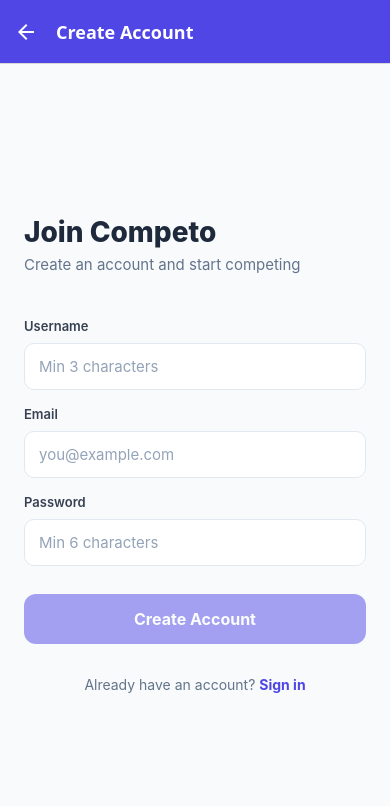
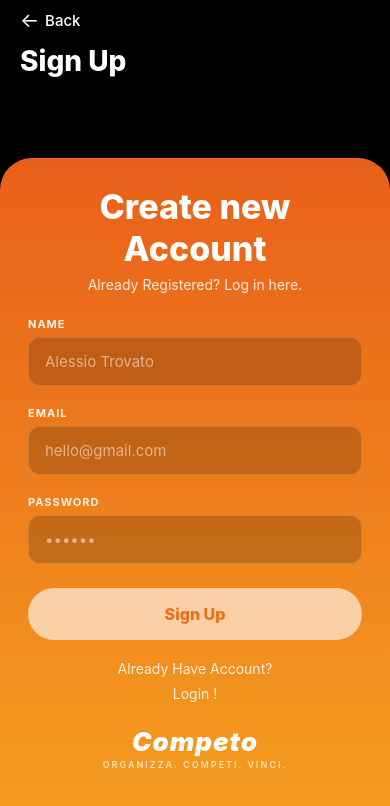
Before and after one commit to albuz98/competo, a React Native app in the folder apps/mobile/: screen /Register in a window 390 px wide. Shown: the top 806 px of the page. Built offline with nearby package versions, Linux system fonts and the light colour scheme.

Commit message:
update login and sign up style

```diff
--- a/apps/mobile/package.json
+++ b/apps/mobile/package.json
@@ -14,11 +14,14 @@
     "@react-navigation/native-stack": "^7.14.5",
     "expo": "~54.0.0",
     "expo-constants": "~18.0.13",
+    "expo-linear-gradient": "~15.0.8",
     "expo-status-bar": "~3.0.9",
     "react": "19.1.0",
+    "react-dom": "19.1.0",
     "react-native": "0.81.5",
     "react-native-safe-area-context": "~5.6.0",
-    "react-native-screens": "~4.16.0"
+    "react-native-screens": "~4.16.0",
+    "react-native-web": "^0.21.0"
   },
   "devDependencies": {
     "@types/react": "~19.1.10",
--- a/apps/mobile/src/screens/LoginScreen.tsx
+++ b/apps/mobile/src/screens/LoginScreen.tsx
@@ -1,4 +1,4 @@
-import React, { useState } from 'react';
+import React, { useState, useLayoutEffect } from "react";
 import {
   View,
   Text,
@@ -9,28 +9,35 @@
   KeyboardAvoidingView,
   Platform,
   ScrollView,
-} from 'react-native';
-import type { NativeStackScreenProps } from '@react-navigation/native-stack';
-import type { RootStackParamList } from '../types';
-import { useAuth } from '../context/AuthContext';
+  StatusBar,
+} from "react-native";
+import { SafeAreaView } from "react-native-safe-area-context";
+import { LinearGradient } from "expo-linear-gradient";
+import type { NativeStackScreenProps } from "@react-navigation/native-stack";
+import type { RootStackParamList } from "../types";
+import { useAuth } from "../context/AuthContext";
 
-type Props = NativeStackScreenProps<RootStackParamList, 'Login'>;
+type Props = NativeStackScreenProps<RootStackParamList, "Login">;
 
 export default function LoginScreen({ navigation, route }: Props) {
   const { redirect, tournamentId } = route.params ?? {};
   const { login, loading, error, clearError } = useAuth();
-  const [email, setEmail] = useState('');
-  const [password, setPassword] = useState('');
+  const [email, setEmail] = useState("");
+  const [password, setPassword] = useState("");
 
-  const isValid = email.includes('@') && password.length >= 1;
+  useLayoutEffect(() => {
+    navigation.setOptions({ headerShown: false });
+  }, [navigation]);
+
+  const isValid = email.includes("@") && password.length >= 1;
 
   const handleLogin = async () => {
     if (!isValid) return;
     clearError();
     try {
       await login({ email, password });
-      if (redirect === 'tournament' && tournamentId) {
-        navigation.replace('TournamentDetail', { tournamentId });
+      if (redirect === "tournament" && tournamentId) {
+        navigation.replace("TournamentDetail", { tournamentId });
       } else {
         navigation.goBack();
       }
@@ -40,15 +47,40 @@
   };
 
   return (
+    <View style={styles.root}>
+      <StatusBar barStyle="light-content" backgroundColor="#000" />
+      <SafeAreaView style={styles.safeArea}>
+        {/* Black top area */}
+        <View style={styles.topArea}>
+          <TouchableOpacity
+            onPress={() => navigation.goBack()}
+            style={styles.backBtn}
+            activeOpacity={0.7}
+          >
+            <Text style={styles.backArrow}>←</Text>
+            <Text style={styles.backText}>Back</Text>
+          </TouchableOpacity>
+          <Text style={styles.topTitle}>Login</Text>
+        </View>
+
+        {/* Orange gradient card */}
         <KeyboardAvoidingView
-      style={styles.container}
-      behavior={Platform.OS === 'ios' ? 'padding' : 'height'}
+          style={styles.flex}
+          behavior={Platform.OS === "ios" ? "padding" : "height"}
         >
-      <ScrollView contentContainerStyle={styles.content} keyboardShouldPersistTaps="handled">
-        <View style={styles.header}>
-          <Text style={styles.headerTitle}>Welcome back</Text>
-          <Text style={styles.headerSubtitle}>Sign in to view and join tournaments</Text>
-        </View>
+          <LinearGradient
+            colors={["#E8601A", "#F5A020"]}
+            start={{ x: 0, y: 0 }}
+            end={{ x: 0, y: 1 }}
+            style={styles.card}
+          >
+            <ScrollView
+              contentContainerStyle={styles.cardContent}
+              keyboardShouldPersistTaps="handled"
+              showsVerticalScrollIndicator={false}
+            >
+              <Text style={styles.cardTitle}>Login</Text>
+              <Text style={styles.cardSubtitle}>Sign in to continue.</Text>
 
               {error && (
                 <View style={styles.errorBox}>
@@ -56,93 +88,182 @@
                 </View>
               )}
 
-        <View style={styles.form}>
-          <Text style={styles.label}>Email</Text>
+              <Text style={styles.label}>EMAIL</Text>
               <TextInput
                 style={styles.input}
                 value={email}
                 onChangeText={setEmail}
-            placeholder="you@example.com"
+                placeholder="hello@gmail.com"
                 keyboardType="email-address"
                 autoCapitalize="none"
                 autoComplete="email"
-            placeholderTextColor="#94a3b8"
+                placeholderTextColor="rgba(255,255,255,0.5)"
                 returnKeyType="next"
               />
 
-          <Text style={styles.label}>Password</Text>
+              <Text style={styles.label}>PASSWORD</Text>
               <TextInput
                 style={styles.input}
                 value={password}
                 onChangeText={setPassword}
-            placeholder="••••••••"
+                placeholder="••••••"
                 secureTextEntry
-            placeholderTextColor="#94a3b8"
+                placeholderTextColor="rgba(255,255,255,0.5)"
                 returnKeyType="done"
                 onSubmitEditing={handleLogin}
               />
 
               <TouchableOpacity
-            style={[styles.btn, (!isValid || loading) && styles.btnDisabled]}
+                style={[
+                  styles.signInBtn,
+                  (!isValid || loading) && styles.signInBtnDisabled,
+                ]}
                 onPress={handleLogin}
                 disabled={!isValid || loading}
-            activeOpacity={0.8}
+                activeOpacity={0.85}
               >
                 {loading ? (
-              <ActivityIndicator color="#fff" />
+                  <ActivityIndicator color="#E8601A" />
                 ) : (
-              <Text style={styles.btnText}>Sign In</Text>
+                  <Text style={styles.signInBtnText}>Sign Up</Text>
                 )}
               </TouchableOpacity>
-        </View>
 
-        <View style={styles.footer}>
-          <Text style={styles.footerText}>Don't have an account? </Text>
-          <TouchableOpacity onPress={() => navigation.replace('Register')}>
-            <Text style={styles.footerLink}>Create account</Text>
+              <TouchableOpacity style={styles.linkBtn}>
+                <Text style={styles.linkText}>Forgot Password?</Text>
               </TouchableOpacity>
+
+              <TouchableOpacity
+                onPress={() => navigation.replace("Register")}
+                style={styles.linkBtn}
+              >
+                <Text style={styles.linkText}>Signup!</Text>
+              </TouchableOpacity>
+
+              {/* Competo logo */}
+              <View style={styles.logoArea}>
+                <Text style={styles.logoText}>Competo</Text>
+                <Text style={styles.logoTagline}>
+                  ORGANIZZA. COMPETI. VINCI.
+                </Text>
               </View>
             </ScrollView>
+          </LinearGradient>
         </KeyboardAvoidingView>
+      </SafeAreaView>
+    </View>
   );
 }
 
 const styles = StyleSheet.create({
-  container: { flex: 1, backgroundColor: '#f8fafc' },
-  content: { flexGrow: 1, padding: 24, justifyContent: 'center' },
-  header: { marginBottom: 32 },
-  headerTitle: { fontSize: 28, fontWeight: '800', color: '#1e293b', marginBottom: 6 },
-  headerSubtitle: { fontSize: 15, color: '#64748b' },
-  errorBox: { backgroundColor: '#fef2f2', borderRadius: 10, padding: 12, marginBottom: 16, borderWidth: 1, borderColor: '#fecaca' },
-  errorText: { color: '#dc2626', fontSize: 14 },
-  form: { gap: 4 },
-  label: { fontSize: 13, fontWeight: '600', color: '#374151', marginTop: 12 },
+  root: { flex: 1, backgroundColor: "#000" },
+  safeArea: { flex: 1 },
+  flex: { flex: 1 },
+
+  // Top black section
+  topArea: {
+    paddingHorizontal: 20,
+    paddingTop: 8,
+    paddingBottom: 80,
+  },
+  backBtn: {
+    flexDirection: "row",
+    alignItems: "center",
+    gap: 6,
+    marginBottom: 12,
+  },
+  backArrow: { color: "#fff", fontSize: 20, lineHeight: 24 },
+  backText: { color: "#fff", fontSize: 15, fontWeight: "500" },
+  topTitle: { color: "#fff", fontSize: 28, fontWeight: "800" },
+
+  // Orange card
+  card: {
+    flex: 1,
+    borderTopLeftRadius: 32,
+    borderTopRightRadius: 32,
+    overflow: "hidden",
+    height: "80%",
+  },
+  cardContent: {
+    padding: 28,
+    paddingBottom: 40,
+    flexGrow: 1,
+  },
+  cardTitle: {
+    color: "#fff",
+    fontSize: 34,
+    fontWeight: "800",
+    textAlign: "center",
+    marginBottom: 6,
+  },
+  cardSubtitle: {
+    color: "rgba(255,255,255,0.85)",
+    fontSize: 14,
+    textAlign: "center",
+    marginBottom: 20,
+  },
+
+  errorBox: {
+    backgroundColor: "rgba(0,0,0,0.25)",
+    borderRadius: 10,
+    padding: 12,
+    marginBottom: 16,
+  },
+  errorText: { color: "#fff", fontSize: 13, textAlign: "center" },
+
+  label: {
+    color: "rgba(255,255,255,0.9)",
+    fontSize: 11,
+    fontWeight: "700",
+    letterSpacing: 1,
+    marginBottom: 6,
+    marginTop: 4,
+  },
   input: {
-    backgroundColor: '#fff',
-    borderWidth: 1.5,
-    borderColor: '#e2e8f0',
-    borderRadius: 10,
-    paddingHorizontal: 14,
-    paddingVertical: 13,
+    backgroundColor: "rgba(0,0,0,0.18)",
+    borderRadius: 12,
+    paddingHorizontal: 16,
+    paddingVertical: 14,
     fontSize: 15,
-    color: '#1e293b',
-    marginTop: 5,
+    color: "#fff",
+    marginBottom: 16,
+    borderWidth: 1,
+    borderColor: "rgba(255,255,255,0.15)",
   },
-  btn: {
-    backgroundColor: '#4f46e5',
-    borderRadius: 12,
-    paddingVertical: 15,
-    alignItems: 'center',
-    marginTop: 24,
+
+  signInBtn: {
+    backgroundColor: "#fff",
+    borderRadius: 50,
+    paddingVertical: 16,
+    alignItems: "center",
+    marginTop: 8,
+    marginBottom: 20,
+    elevation: 4,
   },
-  btnDisabled: { opacity: 0.5 },
-  btnText: { color: '#fff', fontSize: 16, fontWeight: '700' },
-  footer: {
-    flexDirection: 'row',
-    justifyContent: 'center',
-    marginTop: 32,
-    alignItems: 'center',
+  signInBtnDisabled: { opacity: 0.6 },
+  signInBtnText: {
+    color: "#E8601A",
+    fontSize: 16,
+    fontWeight: "800",
   },
-  footerText: { color: '#64748b', fontSize: 14 },
-  footerLink: { color: '#4f46e5', fontWeight: '700', fontSize: 14 },
+
+  linkBtn: { alignItems: "center", marginBottom: 8 },
+  linkText: { color: "rgba(255,255,255,0.85)", fontSize: 14 },
+
+  // Competo footer
+  logoArea: { alignItems: "center", marginTop: 16 },
+  logoText: {
+    color: "#fff",
+    fontSize: 26,
+    fontWeight: "900",
+    letterSpacing: 1,
+    fontStyle: "italic",
+  },
+  logoTagline: {
+    color: "rgba(255,255,255,0.7)",
+    fontSize: 9,
+    letterSpacing: 2,
+    fontWeight: "600",
+    marginTop: 2,
+  },
 });
--- a/apps/mobile/src/screens/RegisterScreen.tsx
+++ b/apps/mobile/src/screens/RegisterScreen.tsx
@@ -1,4 +1,4 @@
-import React, { useState } from 'react';
+import React, { useState, useLayoutEffect } from "react";
 import {
   View,
   Text,
@@ -9,42 +9,77 @@
   KeyboardAvoidingView,
   Platform,
   ScrollView,
-} from 'react-native';
-import type { NativeStackScreenProps } from '@react-navigation/native-stack';
-import type { RootStackParamList } from '../types';
-import { useAuth } from '../context/AuthContext';
+  StatusBar,
+} from "react-native";
+import { SafeAreaView } from "react-native-safe-area-context";
+import { LinearGradient } from "expo-linear-gradient";
+import type { NativeStackScreenProps } from "@react-navigation/native-stack";
+import type { RootStackParamList } from "../types";
+import { useAuth } from "../context/AuthContext";
 
-type Props = NativeStackScreenProps<RootStackParamList, 'Register'>;
+type Props = NativeStackScreenProps<RootStackParamList, "Register">;
 
 export default function RegisterScreen({ navigation }: Props) {
   const { register, loading, error, clearError } = useAuth();
-  const [username, setUsername] = useState('');
-  const [email, setEmail] = useState('');
-  const [password, setPassword] = useState('');
+  const [username, setUsername] = useState("");
+  const [email, setEmail] = useState("");
+  const [password, setPassword] = useState("");
 
-  const isValid = username.length >= 3 && email.includes('@') && password.length >= 6;
+  useLayoutEffect(() => {
+    navigation.setOptions({ headerShown: false });
+  }, [navigation]);
+
+  const isValid =
+    username.length >= 3 && email.includes("@") && password.length >= 6;
 
   const handleRegister = async () => {
     if (!isValid) return;
     clearError();
     try {
       await register({ username, email, password });
-      navigation.navigate('TournamentList');
+      navigation.navigate("TournamentList");
     } catch {
       // error displayed from context
     }
   };
 
   return (
+    <View style={styles.root}>
+      <StatusBar barStyle="light-content" backgroundColor="#000" />
+      <SafeAreaView style={styles.safeArea}>
+        {/* Black top area */}
+        <View style={styles.topArea}>
+          <TouchableOpacity
+            onPress={() => navigation.goBack()}
+            style={styles.backBtn}
+            activeOpacity={0.7}
+          >
+            <Text style={styles.backArrow}>←</Text>
+            <Text style={styles.backText}>Back</Text>
+          </TouchableOpacity>
+          <Text style={styles.topTitle}>Sign Up</Text>
+        </View>
+
+        {/* Orange gradient card */}
         <KeyboardAvoidingView
-      style={styles.container}
-      behavior={Platform.OS === 'ios' ? 'padding' : 'height'}
+          style={styles.flex}
+          behavior={Platform.OS === "ios" ? "padding" : "height"}
         >
-      <ScrollView contentContainerStyle={styles.content} keyboardShouldPersistTaps="handled">
-        <View style={styles.header}>
-          <Text style={styles.headerTitle}>Join Competo</Text>
-          <Text style={styles.headerSubtitle}>Create an account and start competing</Text>
-        </View>
+          <LinearGradient
+            colors={["#E8601A", "#F5A020"]}
+            start={{ x: 0, y: 0 }}
+            end={{ x: 0, y: 1 }}
+            style={styles.card}
+          >
+            <ScrollView
+              contentContainerStyle={styles.cardContent}
+              keyboardShouldPersistTaps="handled"
+              showsVerticalScrollIndicator={false}
+            >
+              <Text style={styles.cardTitle}>Create new{"\n"}Account</Text>
+              <Text style={styles.cardSubtitle}>
+                Already Registered? Log in here.
+              </Text>
 
               {error && (
                 <View style={styles.errorBox}>
@@ -52,105 +87,194 @@
                 </View>
               )}
 
-        <View style={styles.form}>
-          <Text style={styles.label}>Username</Text>
+              <Text style={styles.label}>NAME</Text>
               <TextInput
                 style={styles.input}
                 value={username}
                 onChangeText={setUsername}
-            placeholder="Min 3 characters"
-            autoCapitalize="none"
+                placeholder="Alessio Trovato"
+                autoCapitalize="words"
                 autoCorrect={false}
-            placeholderTextColor="#94a3b8"
+                placeholderTextColor="rgba(255,255,255,0.5)"
                 returnKeyType="next"
               />
 
-          <Text style={styles.label}>Email</Text>
+              <Text style={styles.label}>EMAIL</Text>
               <TextInput
                 style={styles.input}
                 value={email}
                 onChangeText={setEmail}
-            placeholder="you@example.com"
+                placeholder="hello@gmail.com"
                 keyboardType="email-address"
                 autoCapitalize="none"
                 autoComplete="email"
-            placeholderTextColor="#94a3b8"
+                placeholderTextColor="rgba(255,255,255,0.5)"
                 returnKeyType="next"
               />
 
-          <Text style={styles.label}>Password</Text>
+              <Text style={styles.label}>PASSWORD</Text>
               <TextInput
                 style={styles.input}
                 value={password}
                 onChangeText={setPassword}
-            placeholder="Min 6 characters"
+                placeholder="••••••"
                 secureTextEntry
-            placeholderTextColor="#94a3b8"
+                placeholderTextColor="rgba(255,255,255,0.5)"
                 returnKeyType="done"
                 onSubmitEditing={handleRegister}
               />
 
               <TouchableOpacity
-            style={[styles.btn, (!isValid || loading) && styles.btnDisabled]}
+                style={[
+                  styles.signUpBtn,
+                  (!isValid || loading) && styles.signUpBtnDisabled,
+                ]}
                 onPress={handleRegister}
                 disabled={!isValid || loading}
-            activeOpacity={0.8}
+                activeOpacity={0.85}
               >
                 {loading ? (
-              <ActivityIndicator color="#fff" />
+                  <ActivityIndicator color="#E8601A" />
                 ) : (
-              <Text style={styles.btnText}>Create Account</Text>
+                  <Text style={styles.signUpBtnText}>Sign Up</Text>
                 )}
               </TouchableOpacity>
-        </View>
 
-        <View style={styles.footer}>
-          <Text style={styles.footerText}>Already have an account? </Text>
-          <TouchableOpacity onPress={() => navigation.replace('Login', {})}>
-            <Text style={styles.footerLink}>Sign in</Text>
+              <TouchableOpacity style={styles.linkBtn}>
+                <Text style={styles.linkText}>Already Have Account?</Text>
               </TouchableOpacity>
+
+              <TouchableOpacity
+                onPress={() => navigation.replace("Login", {})}
+                style={styles.linkBtn}
+              >
+                <Text style={styles.linkText}>Login !</Text>
+              </TouchableOpacity>
+
+              {/* Competo logo */}
+              <View style={styles.logoArea}>
+                <Text style={styles.logoText}>Competo</Text>
+                <Text style={styles.logoTagline}>
+                  ORGANIZZA. COMPETI. VINCI.
+                </Text>
               </View>
             </ScrollView>
+          </LinearGradient>
         </KeyboardAvoidingView>
+      </SafeAreaView>
+    </View>
   );
 }
 
 const styles = StyleSheet.create({
-  container: { flex: 1, backgroundColor: '#f8fafc' },
-  content: { flexGrow: 1, padding: 24, justifyContent: 'center' },
-  header: { marginBottom: 32 },
-  headerTitle: { fontSize: 28, fontWeight: '800', color: '#1e293b', marginBottom: 6 },
-  headerSubtitle: { fontSize: 15, color: '#64748b' },
-  errorBox: { backgroundColor: '#fef2f2', borderRadius: 10, padding: 12, marginBottom: 16, borderWidth: 1, borderColor: '#fecaca' },
-  errorText: { color: '#dc2626', fontSize: 14 },
-  form: { gap: 4 },
-  label: { fontSize: 13, fontWeight: '600', color: '#374151', marginTop: 12 },
+  root: { flex: 1, backgroundColor: "#000" },
+  safeArea: { flex: 1 },
+  flex: { flex: 1 },
+
+  // Top black section
+  topArea: {
+    paddingHorizontal: 20,
+    paddingTop: 8,
+    paddingBottom: 80,
+  },
+  backBtn: {
+    flexDirection: "row",
+    alignItems: "center",
+    gap: 6,
+    marginBottom: 12,
+  },
+  backArrow: { color: "#fff", fontSize: 20, lineHeight: 24 },
+  backText: { color: "#fff", fontSize: 15, fontWeight: "500" },
+  topTitle: { color: "#fff", fontSize: 28, fontWeight: "800" },
+
+  // Orange card
+  card: {
+    flex: 1,
+    borderTopLeftRadius: 32,
+    borderTopRightRadius: 32,
+    overflow: "hidden",
+  },
+  cardContent: {
+    padding: 28,
+    paddingBottom: 40,
+    flexGrow: 1,
+  },
+  cardTitle: {
+    color: "#fff",
+    fontSize: 34,
+    fontWeight: "800",
+    textAlign: "center",
+    marginBottom: 6,
+    lineHeight: 42,
+  },
+  cardSubtitle: {
+    color: "rgba(255,255,255,0.85)",
+    fontSize: 14,
+    textAlign: "center",
+    marginBottom: 20,
+  },
+
+  errorBox: {
+    backgroundColor: "rgba(0,0,0,0.25)",
+    borderRadius: 10,
+    padding: 12,
+    marginBottom: 16,
+  },
+  errorText: { color: "#fff", fontSize: 13, textAlign: "center" },
+
+  label: {
+    color: "rgba(255,255,255,0.9)",
+    fontSize: 11,
+    fontWeight: "700",
+    letterSpacing: 1,
+    marginBottom: 6,
+    marginTop: 4,
+  },
   input: {
-    backgroundColor: '#fff',
-    borderWidth: 1.5,
-    borderColor: '#e2e8f0',
-    borderRadius: 10,
-    paddingHorizontal: 14,
-    paddingVertical: 13,
+    backgroundColor: "rgba(0,0,0,0.18)",
+    borderRadius: 12,
+    paddingHorizontal: 16,
+    paddingVertical: 14,
     fontSize: 15,
-    color: '#1e293b',
-    marginTop: 5,
+    color: "#fff",
+    marginBottom: 16,
+    borderWidth: 1,
+    borderColor: "rgba(255,255,255,0.15)",
   },
-  btn: {
-    backgroundColor: '#4f46e5',
-    borderRadius: 12,
-    paddingVertical: 15,
-    alignItems: 'center',
-    marginTop: 24,
+
+  signUpBtn: {
+    backgroundColor: "#fff",
+    borderRadius: 50,
+    paddingVertical: 16,
+    alignItems: "center",
+    marginTop: 8,
+    marginBottom: 20,
+    elevation: 4,
   },
-  btnDisabled: { opacity: 0.5 },
-  btnText: { color: '#fff', fontSize: 16, fontWeight: '700' },
-  footer: {
-    flexDirection: 'row',
-    justifyContent: 'center',
-    marginTop: 32,
-    alignItems: 'center',
+  signUpBtnDisabled: { opacity: 0.6 },
+  signUpBtnText: {
+    color: "#E8601A",
+    fontSize: 16,
+    fontWeight: "800",
   },
-  footerText: { color: '#64748b', fontSize: 14 },
-  footerLink: { color: '#4f46e5', fontWeight: '700', fontSize: 14 },
+
+  linkBtn: { alignItems: "center", marginBottom: 8 },
+  linkText: { color: "rgba(255,255,255,0.85)", fontSize: 14 },
+
+  // Competo footer
+  logoArea: { alignItems: "center", marginTop: 16 },
+  logoText: {
+    color: "#fff",
+    fontSize: 26,
+    fontWeight: "900",
+    letterSpacing: 1,
+    fontStyle: "italic",
+  },
+  logoTagline: {
+    color: "rgba(255,255,255,0.7)",
+    fontSize: 9,
+    letterSpacing: 2,
+    fontWeight: "600",
+    marginTop: 2,
+  },
 });
```
Also changed, not shown: 1 other file (tests, documents, lock files or other folders). Lines whose indentation alone changed are shown as unchanged.
